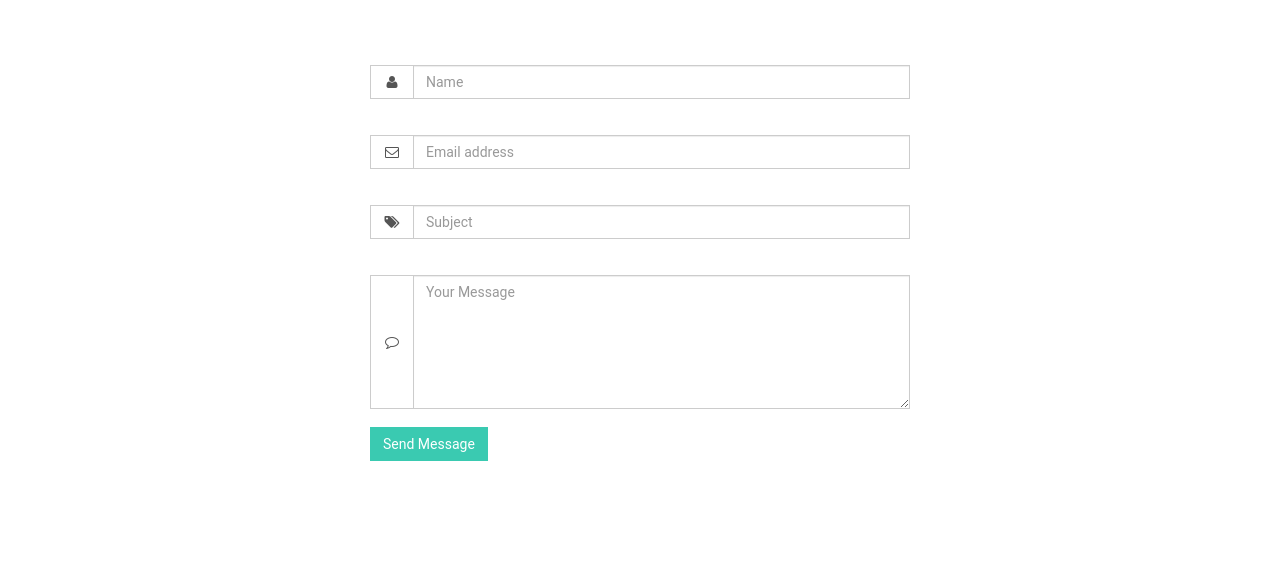
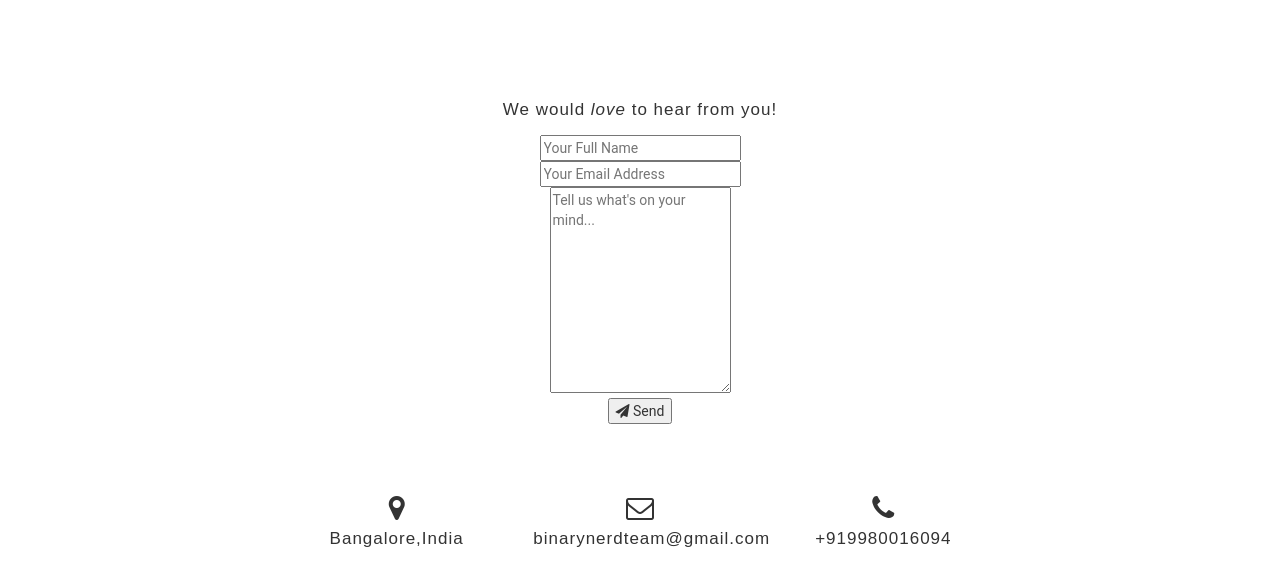
Before and after one commit to BinaryNerd/binarynerd.github.io, a plain HTML site: page index.html in a window 1280 px wide. Shown: the part 4061-4626 px from the top of the page. Drawn offline with Linux system fonts and the light colour scheme; a script that the page names is missing.

Commit message:
Add files via upload

```diff
--- a/index.html
+++ b/index.html
@@ -17,6 +17,8 @@
 	    <link rel="stylesheet" href="css/animate.css">
 	    <link rel="stylesheet" href="css/custom.css">
 
+		   <link rel="stylesheet" href="css/email.css">
+
 	    <!-- js -->
 	    <script src="js/jquery.min.js"></script>
 	    <script src="js/bootstrap.min.js"></script>
@@ -25,7 +27,11 @@
 		<script src="js/script.js"></script>
 		<script src="js/wow.min.js"></script>
 		<script src="js/jquery.actual.min.js"></script>
+
+
 		<script async src="//pagead2.googlesyndication.com/pagead/js/adsbygoogle.js"></script>
+
+
 <script>
   (adsbygoogle = window.adsbygoogle || []).push({
     google_ad_client: "ca-pub-6214781908346664",
@@ -343,47 +349,93 @@
 	    	<div class= "container">
 				<div class="row text-center" id= "heading">
 					<div class= "bg-image">
+
+
 						<div class= "col-lg-6 col-lg-offset-3 share-text wow animated zoomInDown" id= "heading-text">
 							<h3 class= "text-center">Stay Connected</h3>
+
+
+
 		                	<p>We want to connect people like you.</p>
+							<br>
+							<br>
 
 
 						</div>
-					</div>
+
+
+
+
 				</div>
 				<div class= "row text-center main_content">
 					<div class= "col-md-6 col-md-offset-3 text-center">
-						<form method="post" action="#">
-							<div class= "form">
-								<div class="input-group margin-bottom-sm">
-	  								<span class="input-group-addon">
-	  									<i class="fa fa-user fa-fw"></i>
-	  								</span>
-								 	<input class="form-control" type="text" placeholder="Name" required>
-								</div>
-								<div class="input-group margin-bottom-sm">
-	  								<span class="input-group-addon">
-	  									<i class="fa fa-envelope-o fa-fw"></i>
-	  								</span>
-								 	<input class="form-control" type="text" placeholder="Email address" required>
-								</div>
-								<div class="input-group margin-bottom-sm">
-	  								<span class="input-group-addon">
-	  									<i class="fa fa-tags fa-fw"></i>
-	  								</span>
-								 	<input class="form-control" type="text" placeholder="Subject">
-								</div>
-							</div>
-							<div class="input-group margin-bottom-sm">
-									<span class="input-group-addon">
-										<i class="fa fa-comment-o fa-fw"></i>
-									</span>
-								<textarea class="form-control" rows="6" type= "text" placeholder="Your Message" required></textarea>
-							</div>
-							<input class="btn btn-primary send" type="submit" value="Send Message">
-						</form>
+					  <aside>
+      <h3 style="color:white;font-weight:800">Leave us a message</h3>
+	   <p>
+           We would <em>love</em> to hear from you! </p>
+
+       </p>
+   </aside>
+
+					  <div style="display:none;" id="thankyou_message">
+    <h4><em>Thanks</em> for contacting us!
+      We will get back to you soon!</h4>
+  </div>
+
+	 <form id="gform" method="POST" class="pure-form pure-form-stacked"
+  action="https://script.google.com/macros/s/AKfycbwsyd_sowDW37_Z-d4nsHRDeniacKZghavxkV9ihF7pzdt3KnQ/exec">
+    <!-- change the form action to your script url -->
+
+    <fieldset class="pure-group">
+      <input id="name" name="name" placeholder="Your Full Name " />
+    </fieldset>
+
+	<fieldset class="pure-group">
+      <input id="email" name="email" type="email" value=""
+      required placeholder="Your Email Address"/>
+      <span id="email-invalid" style="display:none">
+        Must be a valid email address</span>
+    </fieldset>
+
+    <fieldset class="pure-group">
+      <textarea id="message" name="message" rows="10"
+      placeholder="Tell us what's on your mind..."></textarea>
+    </fieldset>
+
+    <button class="button-success pure-button button-xlarge" >
+      <i class="fa fa-paper-plane"></i>&nbsp;Send</button>
+
+  </form>
+
 					</div>
 				</div>
+				<br>
+
+				<div class="row">
+					<div class="col-md-8 col-md-offset-2">
+      <div class="col-md-4">
+        <div class="contact-item"> <i class="fa fa-map-marker fa-2x"></i>
+
+          <p>Bangalore,India</p>
+        </div>
+      </div>
+      <div class="col-md-4">
+        <div class="contact-item"> <i class="fa fa-envelope-o fa-2x"></i>
+
+          <p>binarynerdteam@gmail.com</p>
+        </div>
+      </div>
+      <div class="col-md-4">
+        <div class="contact-item"> <i class="fa fa-phone fa-2x"></i>
+
+          <p>
+		 +919980016094
+           </p>
+        </div>
+      </div>
+
+					</div>
+					</div>
 				<div class= "row">
 					<div class= "col-md-6 col-md-offset-3 text-center">
 						<ul class="socials-icons">
@@ -479,6 +531,8 @@
         <script src="js/daterangepicker.js"></script>
         <script src="js/bootstrap3-wysihtml5.all.min.js"></script>
         <script src="js/dashboard.js"></script>
+		  <script data-cfasync="false" type="text/javascript"
+  src="js/form-submission-handler.js"></script>
 	<script async src="https://www.googletagmanager.com/gtag/js?id=UA-113178912-1"></script>
 <script>
   window.dataLayer = window.dataLayer || [];
```
